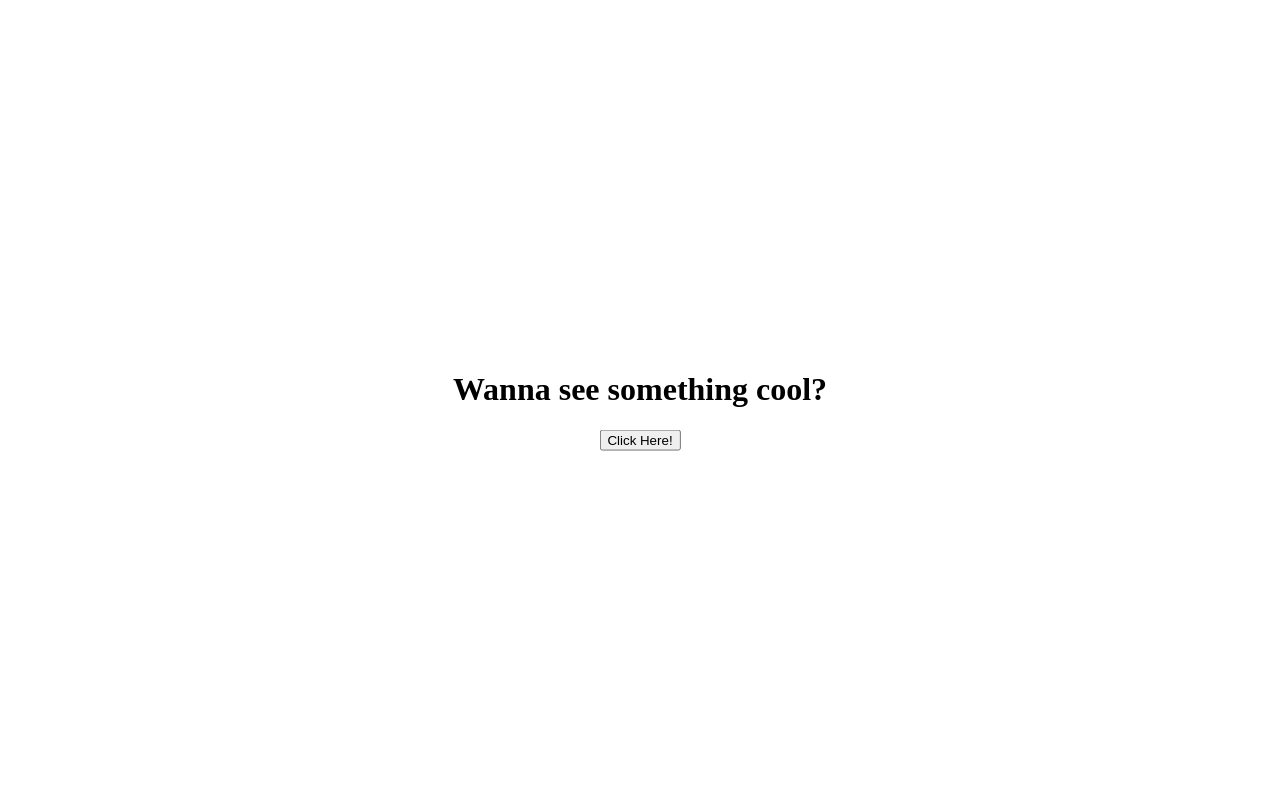
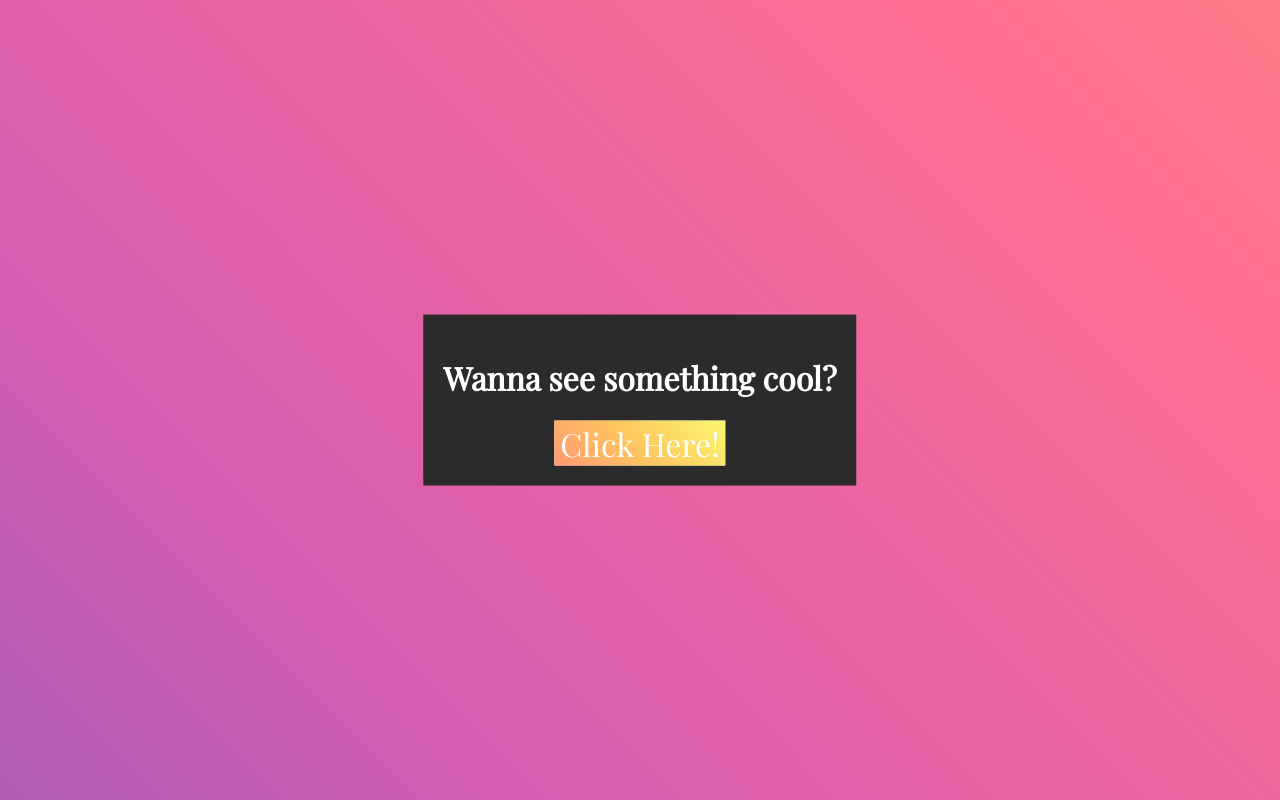
Before and after one commit to JonnyMate/Animated-Gradient, a plain HTML site: page index.html in a window 1280 px wide. Both pictures are taken after a click on the button "Click Here!". Drawn offline with nearby package versions, Linux system fonts and the light colour scheme.

Commit message:
Background has shifting colours

```diff
--- a/index.html
+++ b/index.html
@@ -4,13 +4,18 @@
     <meta charset="UTF-8" />
     <meta name="viewport" content="width=device-width, initial-scale=1.0" />
     <meta http-equiv="X-UA-Compatible" content="ie=edge" />
+    <link
+      href="https://fonts.googleapis.com/css?family=Playfair+Display&display=swap"
+      rel="stylesheet"
+    />
     <link rel="stylesheet" href="style.css" />
     <title>Animated Gradient</title>
   </head>
   <body>
     <div class="container">
       <h1>Wanna see something cool?</h1>
-      <button>Click Here!</button>
+      <button onclick="animateBg()">Click Here!</button>
     </div>
+    <script src="index.js"></script>
   </body>
 </html>
--- /dev/null
+++ b/index.js
@@ -0,0 +1,5 @@
+const body = document.querySelector("body");
+
+const animateBg = () => {
+  body.classList.add("container-but-bigger");
+};
--- a/style.scss
+++ b/style.scss
@@ -1,3 +1,5 @@
+$gradient: 45deg, #845ec2, #d65db1, #ff6f91, #ff9671, #ffc75f, #f9f871;
+
 html,
 body,
 div {
@@ -5,10 +7,50 @@ div {
   margin: 0;
 }
 
+body {
+  min-height: 100vh;
+  font-family: "Playfair Display", serif;
+}
+
 .container {
+  color: #fff;
+  background-color: #2b2b2b;
   text-align: center;
   position: absolute;
   top: 50%;
   left: 50%;
   transform: translate(-50%, -50%);
+  padding: 20px;
+
+  button {
+    color: #fff;
+    font-size: 2rem;
+    border: none;
+    background-image: linear-gradient($gradient);
+    background-size: 300%;
+    background-position: left;
+    transition: background-position 0.7s;
+    font-family: "Playfair Display", serif;
+
+    &:hover,
+    &:focus {
+      cursor: pointer;
+      background-position: right;
+    }
+  }
 }
+
+@keyframes bg-animation {
+  0% {
+    background-position: left;
+  }
+  100% {
+    background-position: right;
+  }
+}
+
+.container-but-bigger {
+  background-image: linear-gradient($gradient);
+  background-size: 400%;
+  animation: bg-animation 20s infinite alternate;
+}
```
Also changed, not shown: style.css, 1 other file.
